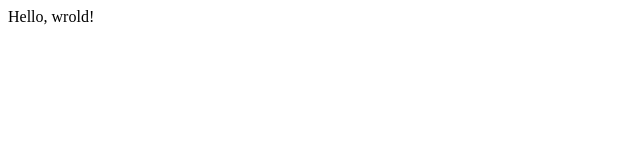
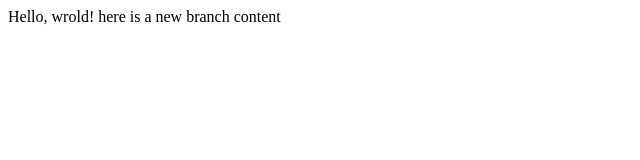
Before and after one commit to niloykb/mm, a plain HTML site: page index.html in a window 1280 px wide. Shown: the whole page, without its empty margins (0-640 px from the left). Drawn offline with Linux system fonts and the light colour scheme.

Commit message:
new branch content

```diff
--- a/index.html
+++ b/index.html
@@ -8,5 +8,6 @@
 </head>
 <body>
 	Hello, wrold!
+	here is a new branch content
 </body>
 </html>
```
